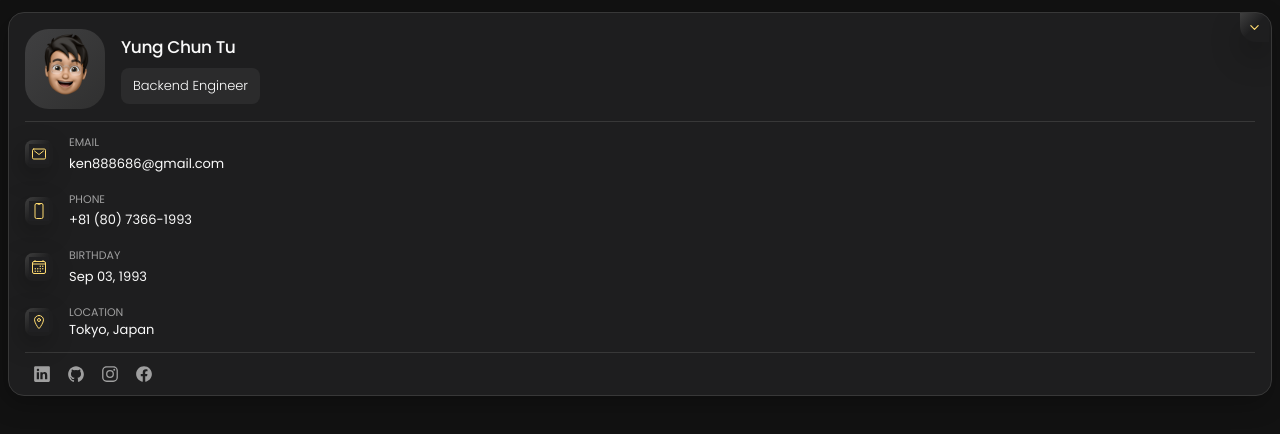
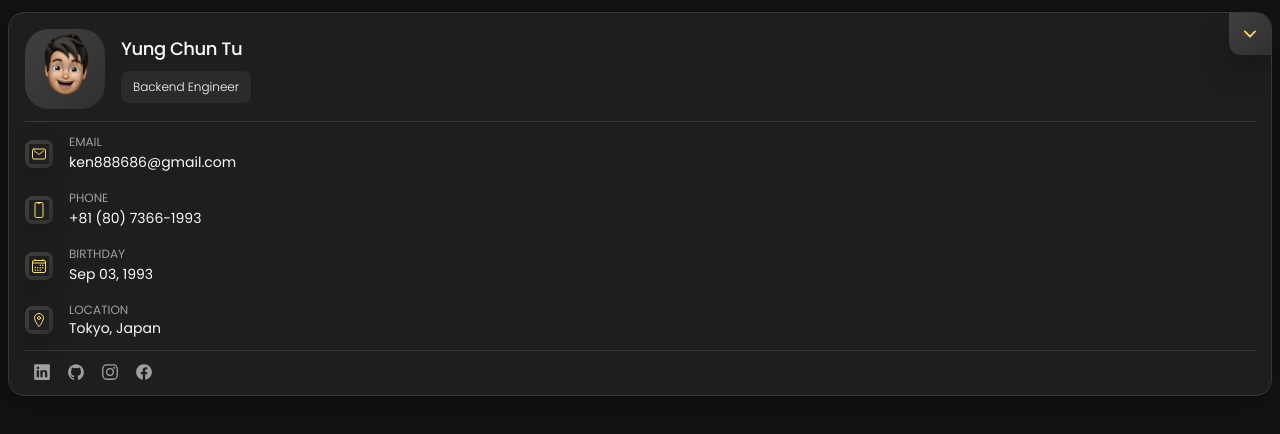
Before and after one commit to ken888686/ken888686.github.io, a React (Vite) app: page / in a window 1280 px wide. Both pictures are taken after a click on the button 1254 px from the left and 27 px from the top of the page. Shown: the top 434 px of the page. Built offline with nearby package versions, Linux system fonts and the light colour scheme.

Commit message:
update hover color

```diff
--- a/src/components/ContactInfo.tsx
+++ b/src/components/ContactInfo.tsx
@@ -13,11 +13,11 @@ function ContactInfo({
 }) {
   return (
     <li key={id} className='flex min-w-full items-center gap-4'>
-      <div className='relative z-10 flex h-7 w-7 items-center justify-center rounded-lg -bg--border-gradient-onyx -text--orange-yellow-crayola -shadow--shadow-1 before:absolute before:inset-1 before:-z-10 before:-bg--eerie-black-1'>
+      <div className='relative z-10 flex h-7 w-7 items-center justify-center rounded-lg -bg--gradient-onyx -text--orange-yellow-crayola -shadow--shadow-1 before:absolute before:inset-1 before:-z-10 before:-bg--eerie-black-1'>
         {icon}
       </div>
       <div className='w-[calc(100%-46px)] max-w-[calc(100%-46px)]'>
-        <p className='-text--fs-8 uppercase -text--light-gray-70'>{title}</p>
+        <p className='text-xs uppercase -text--light-gray-70'>{title}</p>
         {children}
       </div>
     </li>
--- a/src/components/ContactList.tsx
+++ b/src/components/ContactList.tsx
@@ -12,7 +12,7 @@ const contactInfo: { id: number; title: string; icon: JSX.Element; element: JSX.
     title: 'Email',
     icon: <IoMailOutline />,
     element: (
-      <a href='mailto:ken888686@gmail.com' className='-text--fs-7 -text--white-2'>
+      <a href='mailto:ken888686@gmail.com' className='text-sm -text--white-2'>
         ken888686@gmail.com
       </a>
     ),
@@ -22,7 +22,7 @@ const contactInfo: { id: number; title: string; icon: JSX.Element; element: JSX.
     title: 'Phone',
     icon: <IoPhonePortraitOutline />,
     element: (
-      <a href='tel:+8180-7366-1993' className='-text--fs-7 -text--white-2'>
+      <a href='tel:+8180-7366-1993' className='text-sm -text--white-2'>
         +81 (80) 7366-1993
       </a>
     ),
@@ -32,7 +32,7 @@ const contactInfo: { id: number; title: string; icon: JSX.Element; element: JSX.
     title: 'Birthday',
     icon: <IoCalendarOutline />,
     element: (
-      <time dateTime='1993-09-03' className='-text--fs-7 -text--white-2'>
+      <time dateTime='1993-09-03' className='text-sm -text--white-2'>
         Sep 03, 1993
       </time>
     ),
@@ -41,7 +41,7 @@ const contactInfo: { id: number; title: string; icon: JSX.Element; element: JSX.
     id: 4,
     title: 'Location',
     icon: <IoLocationOutline />,
-    element: <address className='-text--fs-7 not-italic -text--white-2'>Tokyo, Japan</address>,
+    element: <address className='text-sm not-italic -text--white-2'>Tokyo, Japan</address>,
   },
 ];
 
--- a/src/components/Sidebar.tsx
+++ b/src/components/Sidebar.tsx
@@ -21,25 +21,24 @@ const Sidebar = () => {
       overflow-hidden rounded-2xl border -border--jet -bg--eerie-black-2 p-4 -text--white-2 -shadow--shadow-1 duration-500 ease-in-out`}
     >
       <div className='relative flex items-center justify-start gap-4'>
-        <figure className='rounded-3xl -bg--bg-gradient-onyx'>
+        <figure className='rounded-3xl -bg--gradient-onyx'>
           <img src='/images/my-avatar.png' alt='Yung Chun Tu' width='80' />
         </figure>
-
         <div className=''>
           <h1
-            className='name mb-2 -text--fs-3 -font--fw-500 -tracking-wide -text--white-2'
+            className='name mb-2 text-lg font-medium -tracking-wide -text--white-2'
             title='Yung Chun Tu'
           >
-            Yung Chun Tu
+            <span className='-from--test bg-gradient-to-r -to--eerie-black-1'>Yung Chun Tu</span>
           </h1>
-          <p className='w-max rounded-lg -bg--onyx px-3 py-2 -text--fs-7 -font--fw-300 -text--white-1'>
+          <p className='w-max rounded-lg -bg--onyx px-3 py-2 text-xs font-light -text--white-1'>
             Backend Engineer
           </p>
         </div>
-
         <button
-          className='info_more-btn absolute -top-4 -right-3.5 z-10 rounded-tl-none rounded-bl-2xl -bg--border-gradient-onyx p-2 -text--fs-7 -text--orange-yellow-crayola -shadow--shadow-2 duration-[250] ease-in-out before:absolute before:inset-px before:-z-10 before:-bg--bg-gradient-jet before:duration-[250] before:ease-in-out hover:-bg--bg-gradient-yellow-1 hover:before:-bg--bg-gradient-yellow-2'
+          className='absolute -top-4 -right-4 z-10 rounded-tr-xl rounded-bl-xl -bg--gradient-onyx p-3 text-lg -text--orange-yellow-crayola -shadow--shadow-2 transition-all before:absolute before:inset-[1px] before:-z-10 before:rounded-[inherit] before:transition-all hover:-text--eerie-black-1 before:hover:-bg--orange-yellow-crayola'
           onClick={handleClick}
+          type='button'
         >
           <span className='hidden'>Show Contacts</span>
           <IoChevronDown />
--- a/tailwind.config.cjs
+++ b/tailwind.config.cjs
@@ -4,36 +4,13 @@ module.exports = {
   theme: {
     extend: {
       backgroundImage: {
-        '--bg-gradient-onyx': `linear-gradient(to bottom right, hsl(240, 1%, 25%) 3%, hsl(0, 0%, 19%) 97%)`,
-        '--bg-gradient-jet': `linear-gradient(
-          to bottom right,
-          hsla(240, 1%, 18%, 0.251) 0%,
-          hsla(240, 2%, 11%, 0) 100%
-        ),
-        hsl(240, 2%, 13%)`,
-        '--bg-gradient-yellow-1': `linear-gradient(
-          to bottom right,
-          hsl(45, 100%, 71%) 0%,
-          hsla(36, 100%, 69%, 0) 50%
-        )`,
-        '--bg-gradient-yellow-2': `linear-gradient(
-            135deg,
-            hsla(45, 100%, 71%, 0.251) 0%,
-            hsla(35, 100%, 68%, 0) 59.86%
-          ),
-          hsl(240, 2%, 13%)`,
-        '--border-gradient-onyx': `linear-gradient(
-            to bottom right,
-            hsl(0, 0%, 25%) 0%,
-            hsla(0, 0%, 25%, 0) 50%
-          )`,
+        '--gradient-onyx': `linear-gradient(to bottom right, hsl(240, 1%, 25%) 3%, hsl(0, 0%, 19%) 97%)`,
+        '--gradient-jet': `linear-gradient(to bottom right, hsla(240, 1%, 18%, 0.251) 0%, hsla(240, 2%, 11%, 0) 100%)`,
+        '--gradient-yellow-1': `linear-gradient(to bottom right, hsl(45, 100%, 71%) 0%, hsla(36, 100%, 69%, 0) 50%)`,
+        '--gradient-yellow-2': `linear-gradient(135deg, hsla(45, 100%, 71%, 0.251) 0%, hsla(35, 100%, 68%, 0) 59.86%)`,
       },
       borderColor: {
-        '--border-gradient-onyx': `linear-gradient(
-          to bottom right,
-          hsl(0, 0%, 25%) 0%,
-          hsla(0, 0%, 25%, 0) 50%
-        )`,
+        '--gradient-onyx': `linear-gradient(to bottom right, hsl(0, 0%, 25%) 0%, hsla(0, 0%, 25%, 0) 50%)`,
       },
       boxShadow: {
         '--shadow-1': `-4px 8px 24px hsla(0, 0%, 0%, 0.25)`,
@@ -69,12 +46,6 @@ module.exports = {
         '--fs-7': '13px',
         '--fs-8': '11px',
       },
-      fontWeight: {
-        '--fw-300': 300,
-        '--fw-400': 400,
-        '--fw-500': 500,
-        '--fw-600': 600,
-      },
       textColor: {
         '--text-gradient-yellow': `linear-gradient(to right, hsl(45, 100%, 72%), hsl(35, 100%, 68%))`,
       },
```
